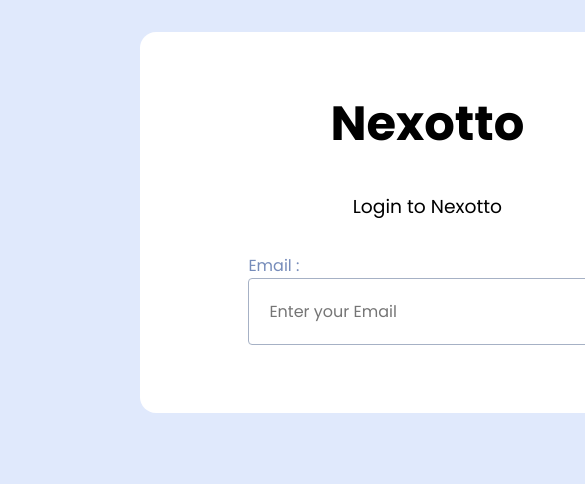
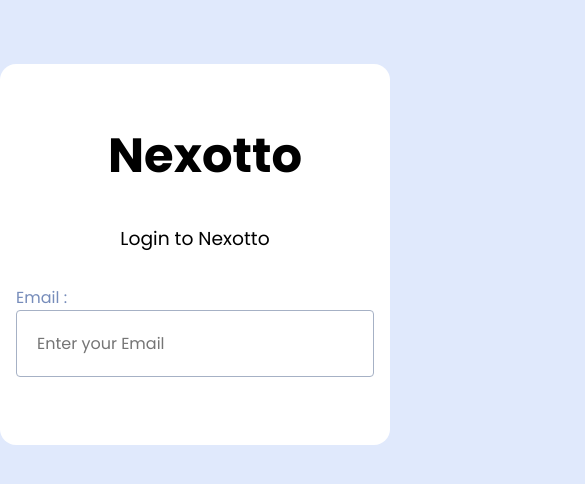
Before and after one commit to leo1104/nexotto, a React (Create React App) app: page / in a window 390 px wide. Shown: the top 484 px of the page, 585 px wide, since content can reach past the window. Built offline with nearby package versions, Linux system fonts and the light colour scheme; no server answers.

Commit message:
added responsive

```diff
--- a/src/component/App.css
+++ b/src/component/App.css
@@ -77,3 +77,11 @@ font-weight: 600;
 cursor: pointer;
 font-family: 'Poppins', sans-serif;
 }
+
+@media screen and (max-width:768px) {
+.login{
+  left: 0;
+  width: 100%;
+  top: 4rem;
+}
+}
```
